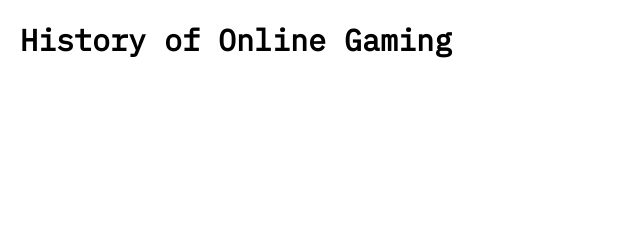
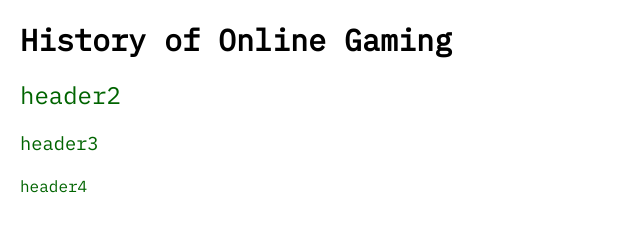
Before and after one commit to Lehigh-University-Design/project-1-laurj46, a plain HTML site: page index.html.html in a window 1280 px wide. Shown: the whole page, without its empty margins (0-640 px from the left). Drawn offline with Linux system fonts and the light colour scheme.

Commit message:
Update index.html.html

```diff
--- a/index.html.html
+++ b/index.html.html
@@ -20,6 +20,11 @@
 
        <h1>History of Online Gaming</h1>
 
+       <h2>header2</h2>
+       <h3>header3</h3>
+       <h4>header4</h4>
+
+
     </body>
 
 
```
